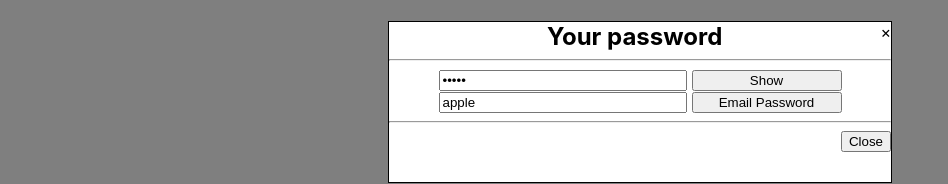
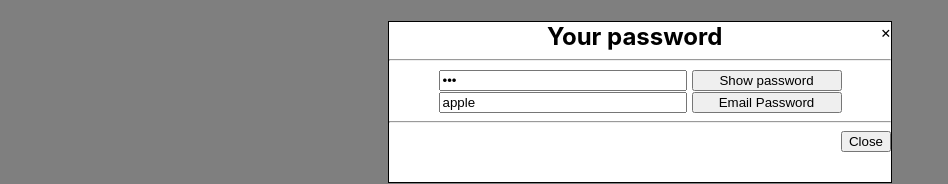
Before and after one commit to PnmR/project, a React (Create React App) app: page / in a window 1280 px wide. Both pictures are taken after a click on the button "Generate password". Shown: the part 298-482 px from the top of the page, without its empty margins (0-948 px from the left). Built offline with nearby package versions, Linux system fonts and the light colour scheme.

Commit message:
toggle show password button and text field

```diff
--- a/src/GeneratePasswordPage.js
+++ b/src/GeneratePasswordPage.js
@@ -2,6 +2,7 @@ import React from 'react';
 import PasswordModal from './PasswordModal';
 
 class GeneratePasswordPage extends React.Component {
+  pswd;
   constructor() {
     super();
     this.state = {
@@ -9,23 +10,35 @@ class GeneratePasswordPage extends React.Component {
     }
   }
 
-  show() {
+  toggle() {
     this.setState({
-      showModal: true
+      showModal: !this.state.showModal
     });
+  }
+
+  generatePassword() {
+    return "xyz";
   }
 
   render() {
     return (
-      <div>
-      <button onClick={this.show.bind(this)}>Generate password</button>
-      {
-        this.state.showModal ?
-        <PasswordModal></PasswordModal> : null
-      }
+      <div className="generatePasswordPage">
+        <button onClick={
+          () => {
+            this.toggle();
+            this.pswd = this.generatePassword();
+          }
+        }
+        >Generate password</button>
+        {
+          this.state.showModal ?
+            <PasswordModal closeModal={this.toggle.bind(this)} pswd={this.pswd}>
+            </PasswordModal> : null
+        }
       </div>
     );
   }
 }
 
 export default GeneratePasswordPage;
+//export function getPassword();
--- a/src/PasswordModal.js
+++ b/src/PasswordModal.js
@@ -1,6 +1,21 @@
 import React from 'react';
 
 class PasswordModal extends React.Component {
+  constructor() {
+    super();
+    this.state = {
+      showPswdType: "password",
+      showHidePswdText: "Show password"
+    }
+  }
+
+  showPswd() {
+    this.setState(() => ({
+      showPswdType: this.state.showPswdType === "text" ? "password" : "text",
+      showHidePswdText: this.state.showHidePswdText === "Hide password" ? "Show password" : "Hide password",
+    }));
+  }
+
   render() {
     return (
       <div className="modalBackground">
@@ -8,15 +23,15 @@ class PasswordModal extends React.Component {
           <h1>Your password</h1><span>&times;</span>
           <hr></hr>
           <div className="rowTab">
-          <input type="password" value="apple" className="leftTab"></input>
-          <input type="submit" value="Show" className="rightTab"></input>
+            <input type={this.state.showPswdType} value={this.props.pswd} className="leftTab"></input>
+            <input type="submit" value={this.state.showHidePswdText} onClick={this.showPswd.bind(this)} className="rightTab" ></input>
           </div>
           <div className="rowTab">
             <input type="text" value="apple" className="leftTab"></input>
             <input type="submit" value="Email Password" className="rightTab"></input>
           </div>
           <hr></hr>
-        <button>Close</button>
+          <button onClick={this.props.closeModal}>Close</button>
         </section>
       </div>
     );
```
Lines whose indentation alone changed are shown as unchanged.
